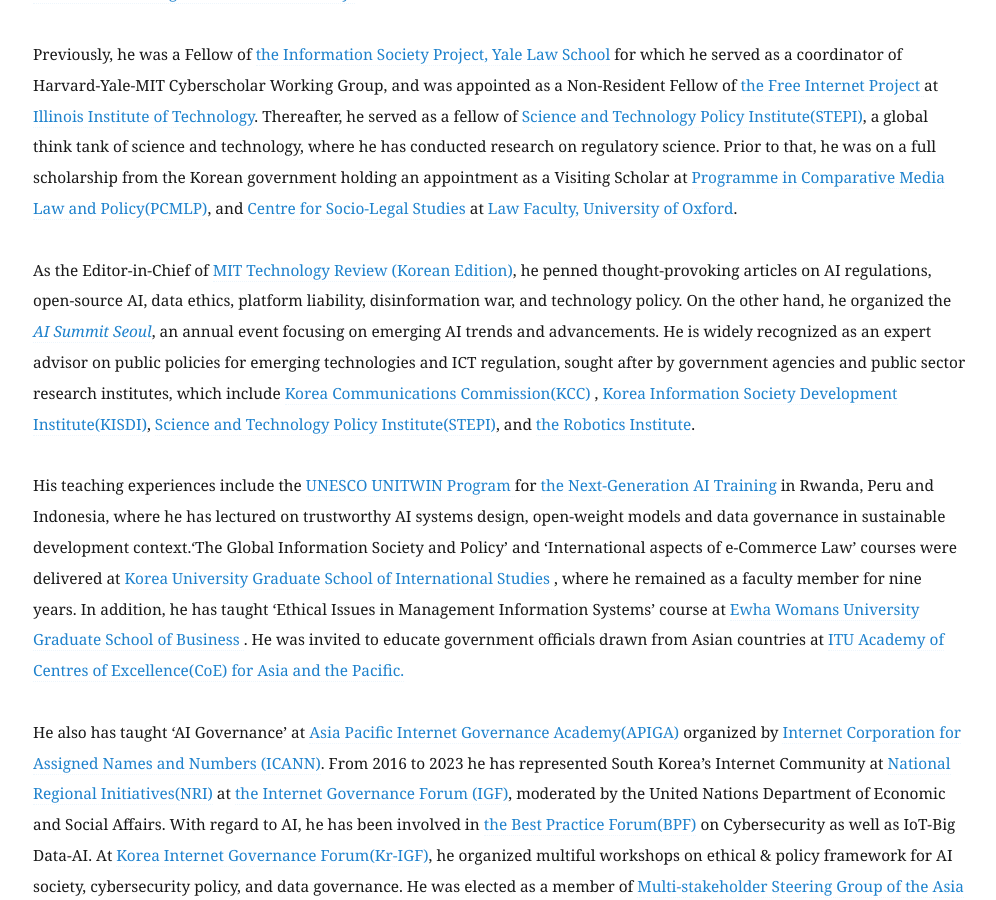
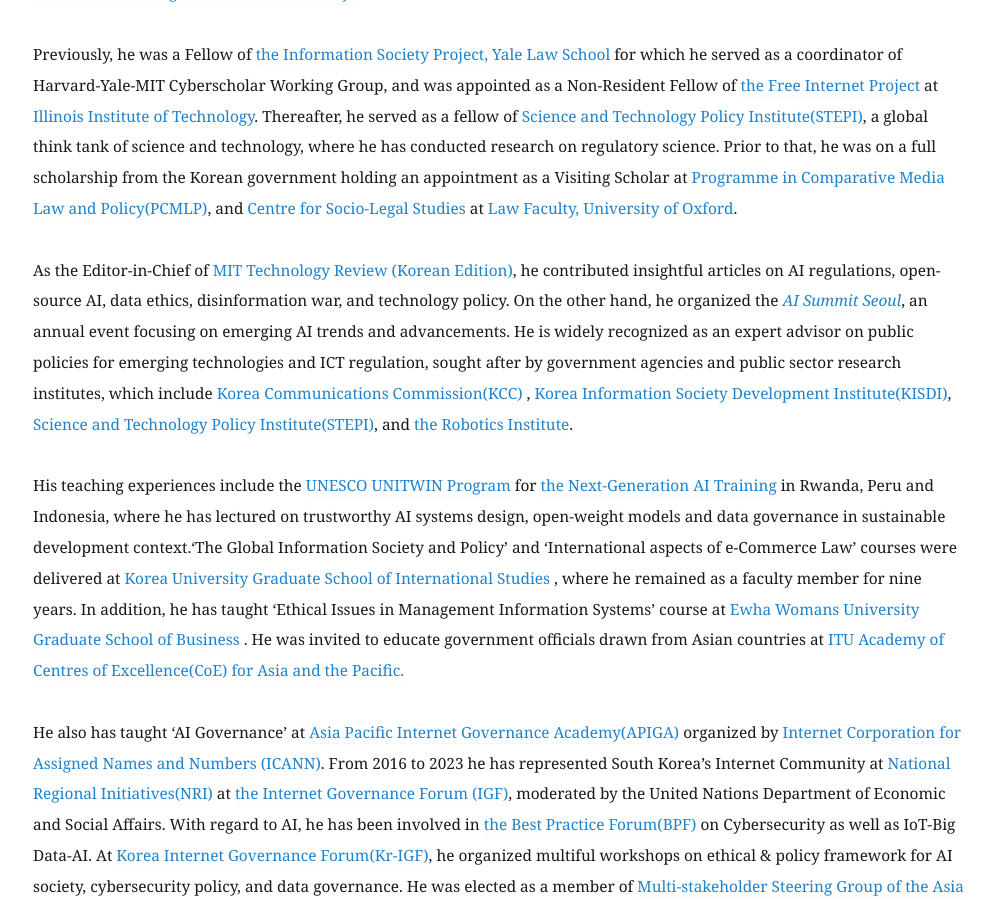
Before and after one commit to eunchangchoi/eunchangchoi.github.io, a Jekyll site: the page built from index.md, in a window 1280 px wide and 900 px high, scrolled down 1411 px. Shown: the whole window, without its empty margins (67-1063 px from the left). Built offline with Jekyll 4.4.1, drawn with Linux system fonts in a browser that asks for light colours.

Commit message:
Update index.md

```diff
--- a/index.md
+++ b/index.md
@@ -29,7 +29,7 @@
      <br>
     Previously, he was a Fellow of <a href="https://law.yale.edu/isp"> the Information Society Project, Yale Law School</a> for which he served as a coordinator of Harvard-Yale-MIT Cyberscholar Working Group, and was appointed as a Non-Resident Fellow of <a href="https://thefreeinternetproject.org/"> the Free Internet Project </a> at <a href="https://web.iit.edu/"> Illinois Institute of Technology</a>. Thereafter, he served as a fellow of <a href="https://www.stepi.re.kr/site/stepien/main.do"> Science and Technology Policy Institute(STEPI)</a>, a global think tank of science and technology, where he has conducted research on regulatory science. Prior to that, he was on a full scholarship from the Korean government holding an appointment as a Visiting Scholar at <a href="https://pcmlp.socleg.ox.ac.uk/about-us/"> Programme in Comparative Media Law and Policy(PCMLP)</a>, and <a href="https://www.law.ox.ac.uk/centres-institutes/centre-socio-legal-studies"> Centre for Socio-Legal Studies </a> at <a href="https://www.law.ox.ac.uk/"> Law Faculty, University of Oxford</a>. <br>
      <br>
-    As the Editor-in-Chief of <a href="https://www.technologyreview.kr/"> MIT Technology Review (Korean Edition)</a>, he penned thought-provoking articles on AI regulations, open-source AI, data ethics, platform liability, disinformation war, and technology policy. On the other hand, he organized the <a href="https://aisummit.co.kr/"><i> AI Summit Seoul</i></a>, an annual event focusing on emerging AI trends and advancements. He is widely recognized as an expert advisor on public policies for emerging technologies and ICT regulation, sought after by government agencies and public sector research institutes, which include <a href="https://eng.kcc.go.kr/user/ehpMain.do"> Korea Communications Commission(KCC) </a>,<a href="https://www.kisdi.re.kr/"> Korea Information Society Development Institute(KISDI)</a>, <a href="https://www.stepi.re.kr/site/stepien/main.do"> Science and Technology Policy Institute(STEPI)</a>, and <a href="https://kiria.org/eng/"> the Robotics Institute</a>. <br>
+    As the Editor-in-Chief of <a href="https://www.technologyreview.kr/"> MIT Technology Review (Korean Edition)</a>, he contributed insightful articles on AI regulations, open-source AI, data ethics, disinformation war, and technology policy. On the other hand, he organized the <a href="https://aisummit.co.kr/"><i> AI Summit Seoul</i></a>, an annual event focusing on emerging AI trends and advancements. He is widely recognized as an expert advisor on public policies for emerging technologies and ICT regulation, sought after by government agencies and public sector research institutes, which include <a href="https://eng.kcc.go.kr/user/ehpMain.do"> Korea Communications Commission(KCC) </a>,<a href="https://www.kisdi.re.kr/"> Korea Information Society Development Institute(KISDI)</a>, <a href="https://www.stepi.re.kr/site/stepien/main.do"> Science and Technology Policy Institute(STEPI)</a>, and <a href="https://kiria.org/eng/"> the Robotics Institute</a>. <br>
     <br>
     His teaching experiences include the <a href="https://www.unesco.org/en/unitwin/about"> UNESCO UNITWIN Program </a> for  <a href="https://unitwin.handong.edu/en/"> the Next-Generation AI Training</a> in Rwanda, Peru and Indonesia, where he has lectured on trustworthy AI systems design, open-weight models and data governance in sustainable development context.‘The Global Information Society and Policy’ and ‘International aspects of e-Commerce Law’ courses were delivered at <a href="https://int.korea.edu/kuis/index.do#none)"> Korea University Graduate School of International Studies </a>, where he remained as a faculty member for nine years. In addition, he has taught ‘Ethical Issues in Management Information Systems’ course at <a href="https://gsb.ewha.ac.kr/gsbeng/index.do"> Ewha Womans University Graduate School of Business </a>. He was invited to educate government officials drawn from Asian countries at <a href="https://www.itu.int/en/ITU-D/Regional-Presence/AsiaPacific/Pages/Events/2019/Artificial-Intelligence-Overview-and-Applications.aspx"> ITU Academy of Centres of Excellence(CoE) for Asia and the Pacific.</a> <br>
     <br>
```
